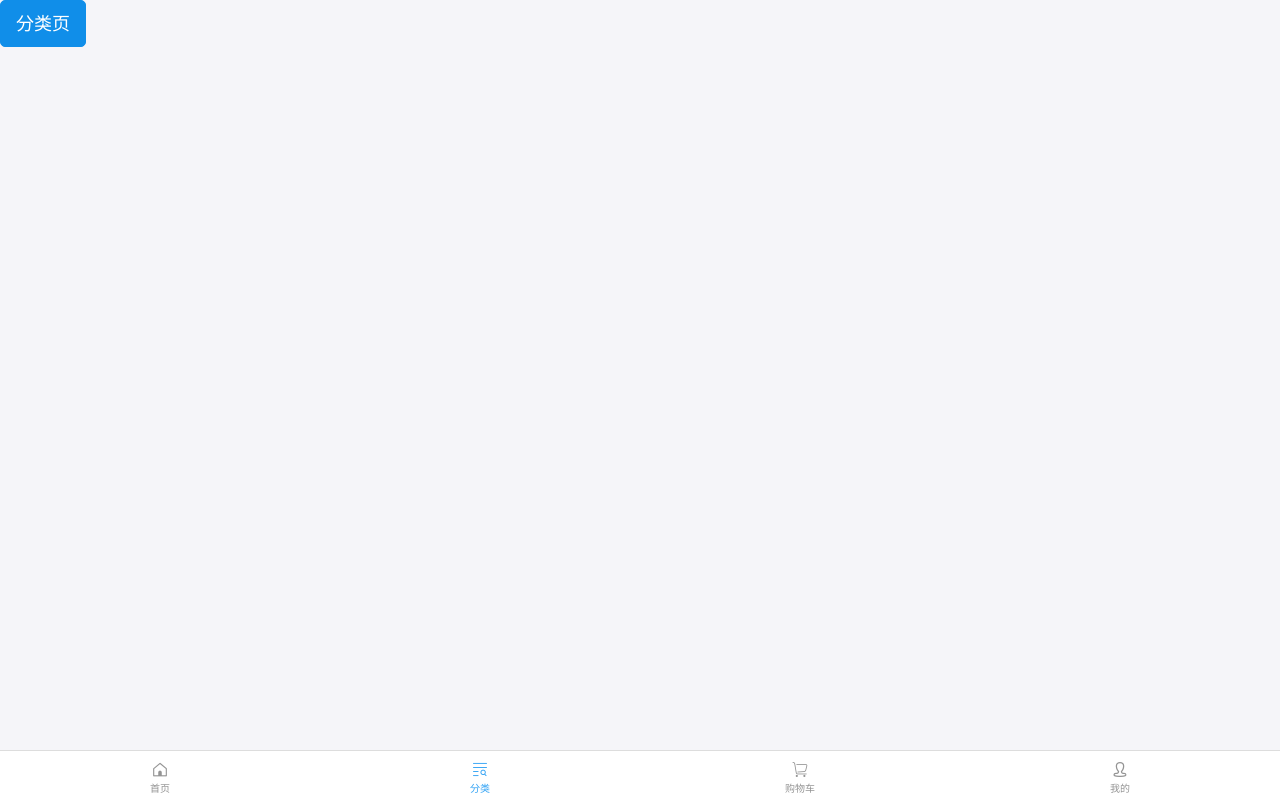
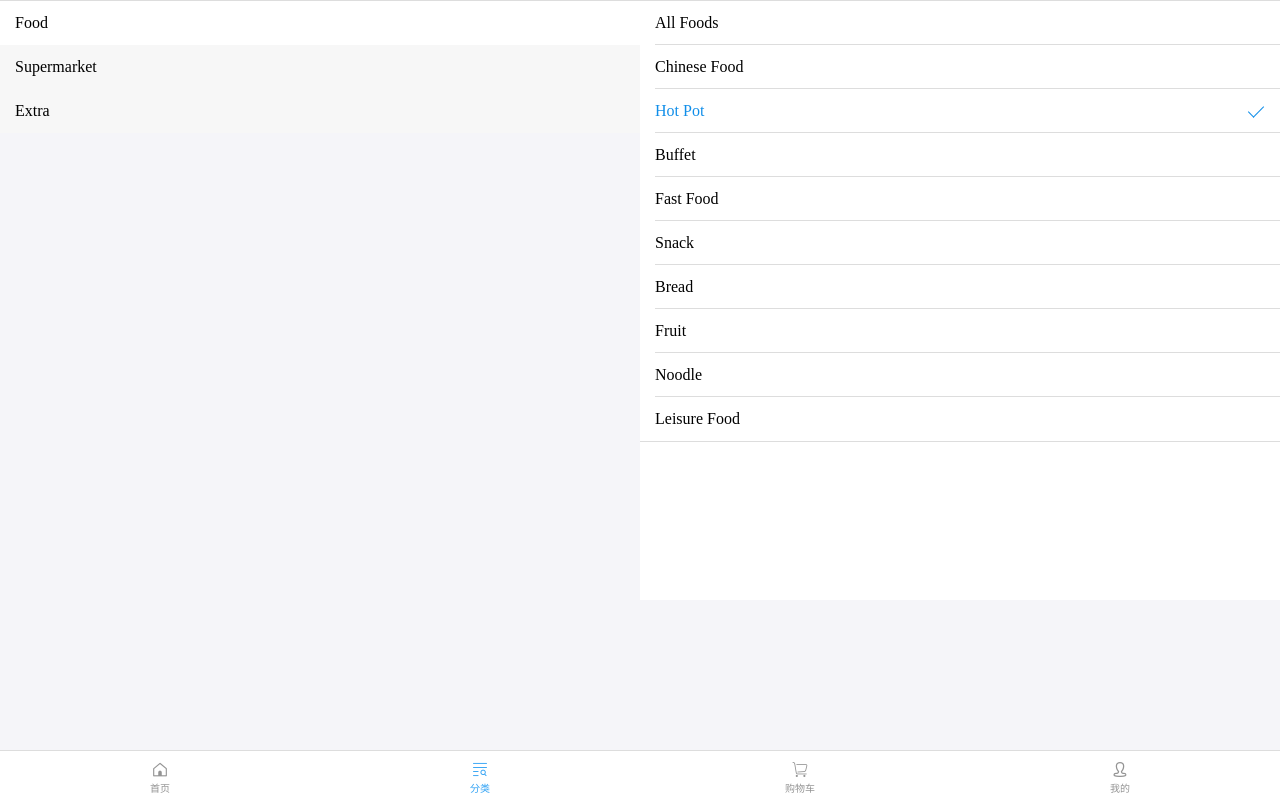
Before and after one commit to Snail-Lu/mall-react, a Next.js app: page /category in a window 1280 px wide. Built offline with nearby package versions, Linux system fonts and the light colour scheme.

Commit message:
feat: 分类页页面样式完成

```diff
--- a/pages/category.js
+++ b/pages/category.js
@@ -1,12 +1,95 @@
-import React from 'react';
+import React, { Component } from 'react';
 import styles from '../styles/Category.module.css';
-import { Button } from 'antd-mobile';
+import { Menu } from 'antd-mobile';
 import Layout from 'components/layout';
 
-export default function Category() {
-  return (
-    <Layout pathname="/category" wrapClass="category" title="分类页">
-      <Button type="primary" inline>分类页</Button>
-    </Layout>
-  )
+export default class Category extends Component {
+  constructor(props) {
+    super(props);
+    this.state = {
+      initData: [
+        {
+          value: '1',
+          label: 'Food',
+          children: [
+            {
+              label: 'All Foods',
+              value: '1',
+              disabled: false,
+            },
+            {
+              label: 'Chinese Food',
+              value: '2',
+            }, {
+              label: 'Hot Pot',
+              value: '3',
+            }, {
+              label: 'Buffet',
+              value: '4',
+            }, {
+              label: 'Fast Food',
+              value: '5',
+            }, {
+              label: 'Snack',
+              value: '6',
+            }, {
+              label: 'Bread',
+              value: '7',
+            }, {
+              label: 'Fruit',
+              value: '8',
+            }, {
+              label: 'Noodle',
+              value: '9',
+            }, {
+              label: 'Leisure Food',
+              value: '10',
+            }],
+        }, {
+          value: '2',
+          label: 'Supermarket',
+          children: [
+            {
+              label: 'All Supermarkets',
+              value: '1',
+            }, {
+              label: 'Supermarket',
+              value: '2',
+              disabled: true,
+            }, {
+              label: 'C-Store',
+              value: '3',
+            }, {
+              label: 'Personal Care',
+              value: '4',
+            }],
+        },
+        {
+          value: '3',
+          label: 'Extra',
+          isLeaf: true,
+          children: [
+            {
+              label: 'you can not see',
+              value: '1',
+            },
+          ],
+        },
+      ],
+    };
+  }
+  render() {
+    const { initData } = this.state;
+    return (
+      <Layout pathname="/category" wrapClass="category" title="分类页">
+        <Menu
+          className="foo-menu"
+          data={initData}
+          value={['1', '3']}
+          onChange={this.onChange}
+          height={600}
+        />
+      </Layout>
+    )
+  }
 }
```
